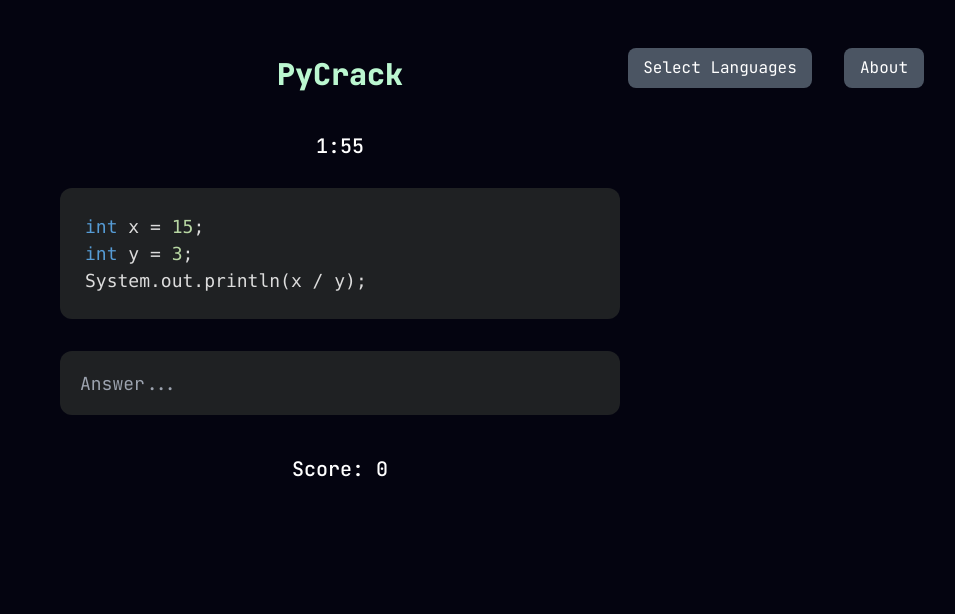
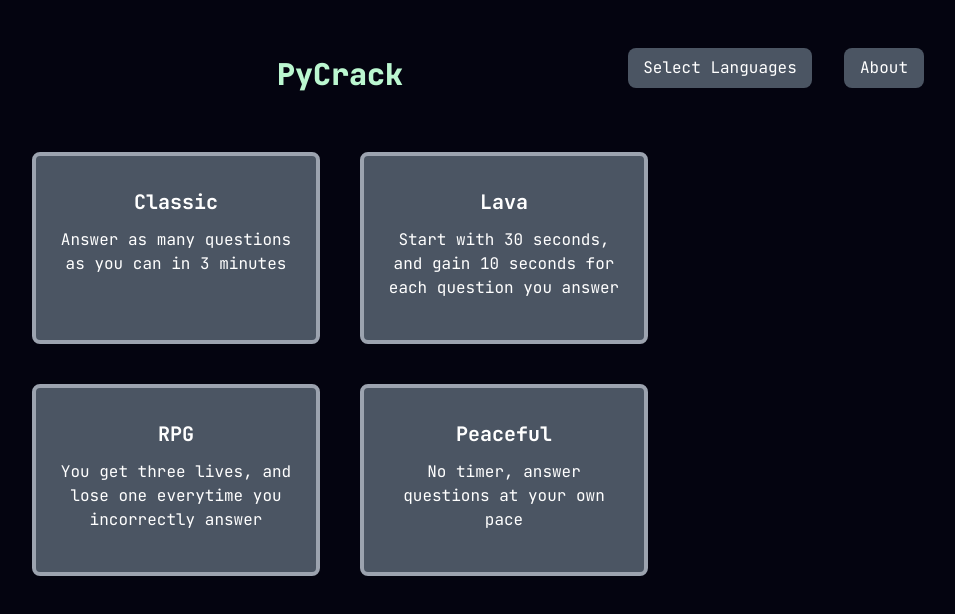
Before and after one commit to seabiscuit-iv/pycrack, a React (Create React App) app: page / in a window 1280 px wide. Shown: the top 614 px of the page, without its empty margins (300-1255 px from the left). Built offline with nearby package versions, Linux system fonts and the light colour scheme.

Commit message:
we now have a menu but its completely useless because all the buttons lead to the same game lol We will add more game modes going forward, but yea

```diff
--- a/public/index.html
+++ b/public/index.html
@@ -24,7 +24,7 @@
       work correctly both with client-side routing and a non-root public URL.
       Learn how to configure a non-root public URL by running `npm run build`.
     -->
-    <title>React App</title>
+    <title>PyCrack</title>
   </head>
   <body>
     <noscript>You need to enable JavaScript to run this app.</noscript>
--- a/src/App.tsx
+++ b/src/App.tsx
@@ -1,39 +1,37 @@
-import { useRef, useState } from "react";
-import MainQuerier from "./MainQuerier";
-import Menu from "./Menu";
-import Timer, { ResetFunc } from "./Timer";
-import { populateQuestions } from "./content/formQuestions";
+import { useState } from "react";
+import Classic from "./Classic";
+import Lava from "./Lava";
+import MainMenu from "./MainMenu";
+import Peaceful from "./Peaceful";
+import RPG from "./RPG";
 
+enum View {
+  MENU,
+  CLASSIC,
+  LAVA,
+  RPG,
+  PEACEFUL,
+  ENDSCREEN,
+}
 
 function App() {
-  const [seed, setSeed] = useState(1);
-  const [count, setCount] = useState(0);
+  const [page, setPage] = useState<View>(View.MENU);
 
-  populateQuestions();
-
-  const ref = useRef<ResetFunc>(null);
-
-  const reload = () => { //only reload on correct answer
-    setSeed(Math.random());
-    setCount(count + 1);
+  if (page === View.MENU) {
+    return <MainMenu setPage={(view) => {setPage(view)}}/>;
+  } else if (page === View.CLASSIC) {
+    return <Classic />;
+  } else if (page === View.RPG) {
+    return <RPG />;
+  } else if (page === View.LAVA) {
+    return <Lava />;
+  } else if (page === View.PEACEFUL) {
+    return <Peaceful />;
+  } else {
+    return null;
   }
-
-  const reset = () => {
-    reload();
-    ref.current?.resetTimer();
-  }
-
-  return (
-    <div>
-      <Menu reload={(reset)} />
-      <div className="mx-96 flex flex-col items-center p-2">
-        <p className="text-green-200 font-jb-mono font-extrabold text-3xl pt-12 pb-10">PyCrack</p>
-        <Timer ref={ref}  />
-        <MainQuerier seed={seed} reload={reload}/>
-        <p className="text-white font-jb-mono font-medium text-xl">Score: {count}</p>
-      </div>
-    </div>
-  );
 }
 
+export { View };
+
 export default App;
--- /dev/null
+++ b/src/Classic.tsx
@@ -0,0 +1,39 @@
+import { useRef, useState } from "react";
+import MainQuerier from "./MainQuerier";
+import Menu from "./Menu";
+import Timer, { ResetFunc } from "./Timer";
+import { populateQuestions } from "./content/formQuestions";
+
+
+function Classic() {
+  const [seed, setSeed] = useState(1);
+  const [count, setCount] = useState(0);
+
+  populateQuestions();
+
+  const ref = useRef<ResetFunc>(null);
+
+  const reload = () => { //only reload on correct answer
+    setSeed(Math.random());
+    setCount(count + 1);
+  }
+
+  const reset = () => {
+    reload();
+    ref.current?.resetTimer();
+  }
+
+  return (
+    <div>
+      <Menu reload={(reset)} />
+      <div className="mx-96 flex flex-col items-center p-2">`
+        <p className="text-green-200 font-jb-mono font-extrabold text-3xl pt-12 pb-10">PyCrack</p>
+        <Timer ref={ref}  />
+        <MainQuerier seed={seed} reload={reload}/>
+        <p className="text-white font-jb-mono font-medium text-xl">Score: {count}</p>
+      </div>
+    </div>
+  );
+}
+
+export default Classic;
--- /dev/null
+++ b/src/Lava.tsx
@@ -0,0 +1,39 @@
+import { useRef, useState } from "react";
+import MainQuerier from "./MainQuerier";
+import Menu from "./Menu";
+import Timer, { ResetFunc } from "./Timer";
+import { populateQuestions } from "./content/formQuestions";
+
+
+function Lava() {
+  const [seed, setSeed] = useState(1);
+  const [count, setCount] = useState(0);
+
+  populateQuestions();
+
+  const ref = useRef<ResetFunc>(null);
+
+  const reload = () => { //only reload on correct answer
+    setSeed(Math.random());
+    setCount(count + 1);
+  }
+
+  const reset = () => {
+    reload();
+    ref.current?.resetTimer();
+  }
+
+  return (
+    <div>
+      <Menu reload={(reset)} />
+      <div className="mx-96 flex flex-col items-center p-2">`
+        <p className="text-green-200 font-jb-mono font-extrabold text-3xl pt-12 pb-10">PyCrack</p>
+        <Timer ref={ref}  />
+        <MainQuerier seed={seed} reload={reload}/>
+        <p className="text-white font-jb-mono font-medium text-xl">Score: {count}</p>
+      </div>
+    </div>
+  );
+}
+
+export default Lava;
--- /dev/null
+++ b/src/MainMenu.tsx
@@ -0,0 +1,30 @@
+import { View } from "./App";
+import Menu from "./Menu";
+import MenuCard from "./MenuCard";
+
+interface PageSet {
+  setPage: (page: View) => void
+}
+
+function MainMenu(props: PageSet) {
+  return (
+    <div>
+      <Menu />
+      <div className="mx-96 flex flex-col items-center p-2 text-center">
+        <p className="text-green-200 font-jb-mono font-extrabold text-3xl pt-12 pb-10">PyCrack</p>
+        <div className="flex flex-row">
+          <div className="flex flex-col">
+            <MenuCard onClick={() => {props.setPage(View.CLASSIC)}} title="Classic" description="Answer as many questions as you can in 3 minutes"/>
+            <MenuCard onClick={() => {props.setPage(View.RPG)}} title="RPG" description="You get three lives, and lose one everytime you incorrectly answer"/>
+          </div>
+          <div className="flex flex-col">
+            <MenuCard onClick={() => {props.setPage(View.LAVA)}} title="Lava" description="Start with 30 seconds, and gain 10 seconds for each question you answer"/>
+            <MenuCard onClick={() => {props.setPage(View.PEACEFUL)}} title="Peaceful" description="No timer, answer questions at your own pace"/>
+          </div>
+        </div>
+      </div>
+    </div>
+  )
+}
+
+export default MainMenu;
--- /dev/null
+++ b/src/MenuCard.tsx
@@ -0,0 +1,17 @@
+
+interface MenuProps {
+  title: string,
+  description: string,
+  onClick: () => void
+}
+
+function MenuCard(props: MenuProps) {
+    return (
+      <button onClick={props.onClick} className="w-72 m-5 h-48 border-gray-400 bg-gray-600 border-4 rounded-lg flex flex-col items-center hover:bg-gray-500">
+        <h1 className="text-white font-jb-mono font-bold text-xl pt-8">{props.title}</h1>
+        <p className="text-white font-jb-mono px-4 pt-3">{props.description}</p>
+      </button>
+    );
+}
+
+export default MenuCard;
--- /dev/null
+++ b/src/Peaceful.tsx
@@ -0,0 +1,39 @@
+import { useRef, useState } from "react";
+import MainQuerier from "./MainQuerier";
+import Menu from "./Menu";
+import Timer, { ResetFunc } from "./Timer";
+import { populateQuestions } from "./content/formQuestions";
+
+
+function Peaceful() {
+  const [seed, setSeed] = useState(1);
+  const [count, setCount] = useState(0);
+
+  populateQuestions();
+
+  const ref = useRef<ResetFunc>(null);
+
+  const reload = () => { //only reload on correct answer
+    setSeed(Math.random());
+    setCount(count + 1);
+  }
+
+  const reset = () => {
+    reload();
+    ref.current?.resetTimer();
+  }
+
+  return (
+    <div>
+      <Menu reload={(reset)} />
+      <div className="mx-96 flex flex-col items-center p-2">`
+        <p className="text-green-200 font-jb-mono font-extrabold text-3xl pt-12 pb-10">PyCrack</p>
+        <Timer ref={ref}  />
+        <MainQuerier seed={seed} reload={reload}/>
+        <p className="text-white font-jb-mono font-medium text-xl">Score: {count}</p>
+      </div>
+    </div>
+  );
+}
+
+export default Peaceful;
--- /dev/null
+++ b/src/RPG.tsx
@@ -0,0 +1,39 @@
+import { useRef, useState } from "react";
+import MainQuerier from "./MainQuerier";
+import Menu from "./Menu";
+import Timer, { ResetFunc } from "./Timer";
+import { populateQuestions } from "./content/formQuestions";
+
+
+function RPG() {
+  const [seed, setSeed] = useState(1);
+  const [count, setCount] = useState(0);
+
+  populateQuestions();
+
+  const ref = useRef<ResetFunc>(null);
+
+  const reload = () => { //only reload on correct answer
+    setSeed(Math.random());
+    setCount(count + 1);
+  }
+
+  const reset = () => {
+    reload();
+    ref.current?.resetTimer();
+  }
+
+  return (
+    <div>
+      <Menu reload={(reset)} />
+      <div className="mx-96 flex flex-col items-center p-2">`
+        <p className="text-green-200 font-jb-mono font-extrabold text-3xl pt-12 pb-10">PyCrack</p>
+        <Timer ref={ref}  />
+        <MainQuerier seed={seed} reload={reload}/>
+        <p className="text-white font-jb-mono font-medium text-xl">Score: {count}</p>
+      </div>
+    </div>
+  );
+}
+
+export default RPG;
```
Also changed, not shown: src/Menu.tsx (+7 -2 lines), src/logo.svg (deleted).
